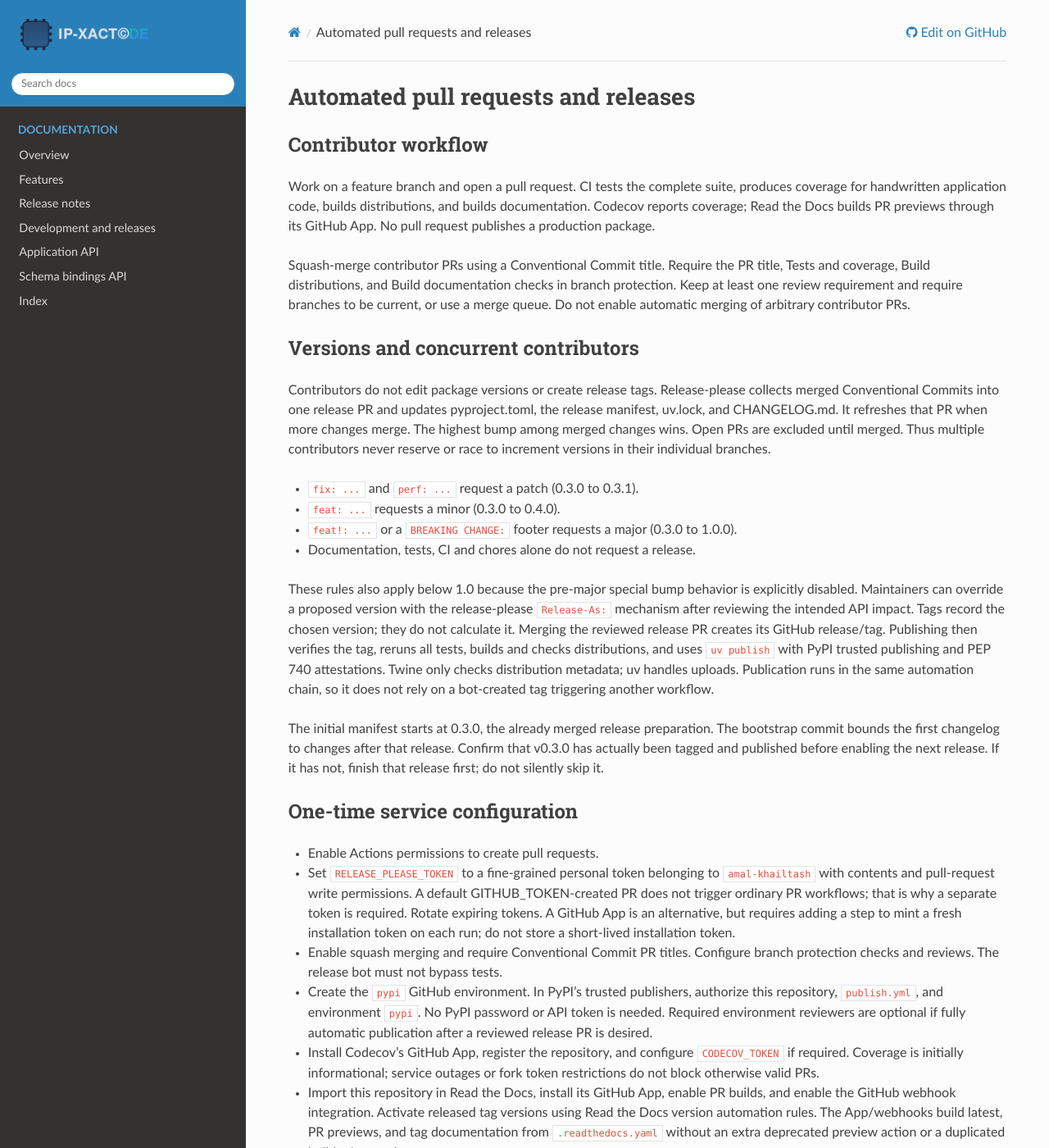
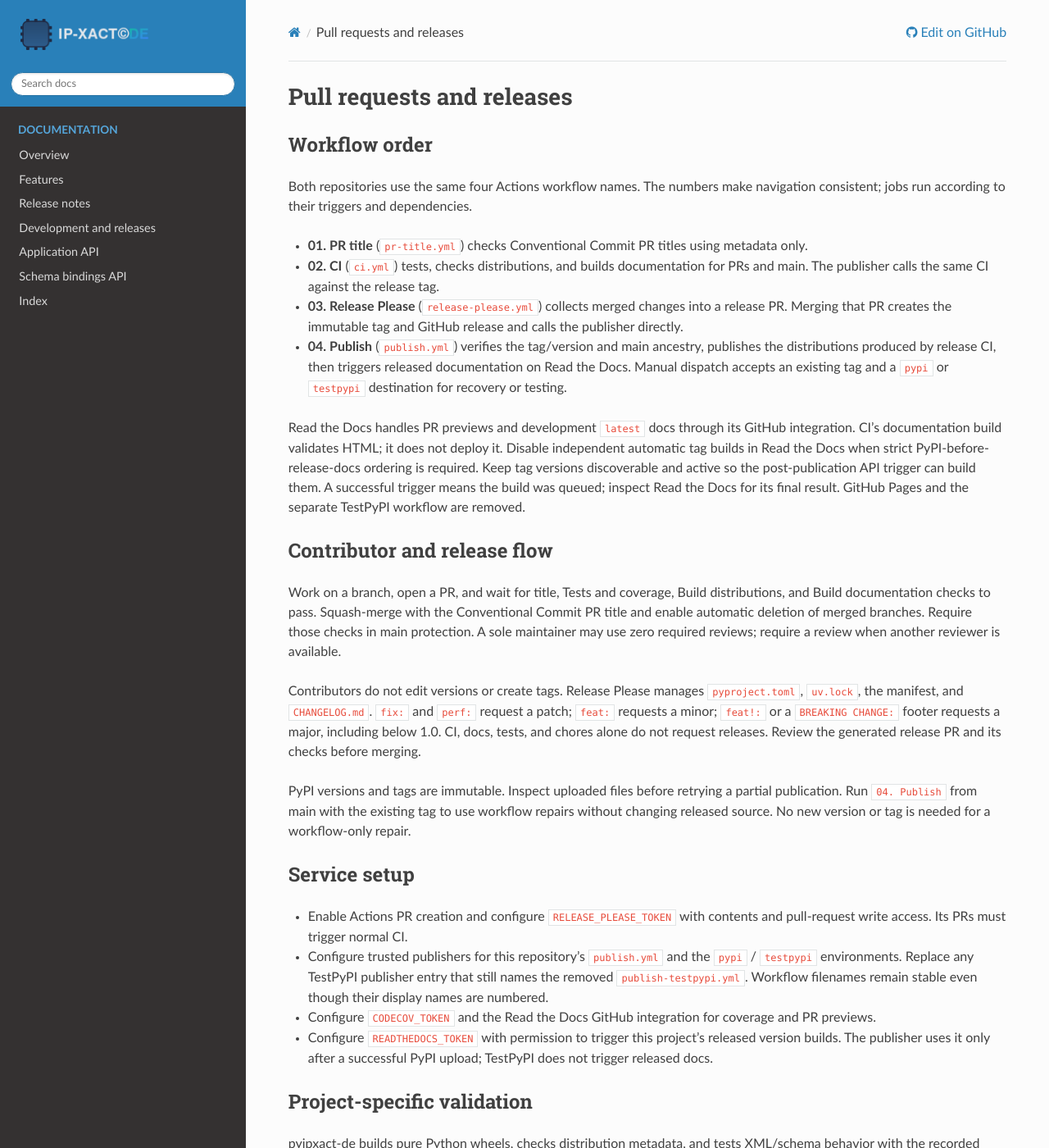
Before and after one commit to amal-khailtash/pyipxact-de, a Sphinx documentation site: the page built from docs/development/releases.rst, in a window 1280 px wide and 1400 px high. Shown: the whole window at 82% size. Built offline with Sphinx 7.4.7 and the Read the Docs theme 3.1.0, drawn with Linux system fonts in a browser that asks for light colours; pages that are not in the unit, such as notebooks, are missing from menus; some of the changed text lies outside the part shown.

Commit message:
ci: consolidate numbered release workflows

```diff
--- a/docs/development/releases.rst
+++ b/docs/development/releases.rst
@@ -1,107 +1,71 @@
-Automated pull requests and releases
-====================================
+Pull requests and releases
+=========================
 
-Contributor workflow
---------------------
+Workflow order
+--------------
 
-Work on a feature branch and open a pull request. CI tests the complete suite,
-produces coverage for handwritten application code, builds distributions, and
-builds documentation. Codecov reports coverage; Read the Docs builds PR previews
-through its GitHub App. No pull request publishes a production package.
+Both repositories use the same four Actions workflow names. The numbers make
+navigation consistent; jobs run according to their triggers and dependencies.
 
-Squash-merge contributor PRs using a Conventional Commit title. Require the
-PR title, Tests and coverage, Build distributions, and Build documentation
-checks in branch protection. Keep at least one review requirement and require
-branches to be current, or use a merge queue. Do not enable automatic merging
-of arbitrary contributor PRs.
+* **01. PR title** (``pr-title.yml``) checks Conventional Commit PR titles using
+  metadata only.
+* **02. CI** (``ci.yml``) tests, checks distributions, and builds documentation
+  for PRs and main. The publisher calls the same CI against the release tag.
+* **03. Release Please** (``release-please.yml``) collects merged changes into a
+  release PR. Merging that PR creates the immutable tag and GitHub release and
+  calls the publisher directly.
+* **04. Publish** (``publish.yml``) verifies the tag/version and main ancestry,
+  publishes the distributions produced by release CI, then triggers released
+  documentation on Read the Docs. Manual dispatch accepts an existing tag and
+  a ``pypi`` or ``testpypi`` destination for recovery or testing.
 
-Versions and concurrent contributors
-------------------------------------
+Read the Docs handles PR previews and development ``latest`` docs through its
+GitHub integration. CI's documentation build validates HTML; it does not deploy
+it. Disable independent automatic tag builds in Read the Docs when strict
+PyPI-before-release-docs ordering is required. Keep tag versions discoverable
+and active so the post-publication API trigger can build them. A successful
+trigger means the build was queued; inspect Read the Docs for its final result.
+GitHub Pages and the separate TestPyPI workflow are removed.
 
-Contributors do not edit package versions or create release tags. Release-please
-collects merged Conventional Commits into one release PR and updates
-pyproject.toml, the release manifest, uv.lock, and CHANGELOG.md. It refreshes
-that PR when more changes merge. The highest bump among merged changes wins.
-Open PRs are excluded until merged. Thus multiple contributors never reserve or
-race to increment versions in their individual branches.
-
-* ``fix: ...`` and ``perf: ...`` request a patch (0.3.0 to 0.3.1).
-* ``feat: ...`` requests a minor (0.3.0 to 0.4.0).
-* ``feat!: ...`` or a ``BREAKING CHANGE:`` footer requests a major (0.3.0 to 1.0.0).
-* Documentation, tests, CI and chores alone do not request a release.
-
-These rules also apply below 1.0 because the pre-major special bump behavior is
-explicitly disabled. Maintainers can override a proposed version with the
-release-please ``Release-As:`` mechanism after reviewing the intended API impact.
-Tags record the chosen version; they do not calculate it. Merging the reviewed
-release PR creates its GitHub release/tag. Publishing then verifies the tag,
-reruns all tests, builds and checks distributions, and uses ``uv publish`` with
-PyPI trusted publishing and PEP 740 attestations. Twine only checks distribution
-metadata; uv handles uploads. Publication runs in the same automation chain, so
-it does not rely on a bot-created tag triggering another workflow.
-
-The initial manifest starts at 0.3.0, the already merged release preparation.
-The bootstrap commit bounds the first changelog to changes after that release.
-Confirm that v0.3.0 has actually been tagged and published before enabling the
-next release. If it has not, finish that release first; do not silently skip it.
-
-One-time service configuration
-------------------------------
-
-* Enable Actions permissions to create pull requests.
-* Set ``RELEASE_PLEASE_TOKEN`` to a fine-grained personal token belonging to
-  ``amal-khailtash`` with contents and pull-request write permissions. A default GITHUB_TOKEN-created PR does not trigger ordinary
-  PR workflows; that is why a separate token is required. Rotate expiring tokens.
-  A GitHub App is an alternative, but requires adding a step to mint a fresh
-  installation token on each run; do not store a short-lived installation token.
-* Enable squash merging and require Conventional Commit PR titles. Configure
-  branch protection checks and reviews. The release bot must not bypass tests.
-* Create the ``pypi`` GitHub environment. In PyPI's trusted publishers, authorize
-  this repository, ``publish.yml``, and environment ``pypi``. No PyPI password
-  or API token is needed. Required environment reviewers are optional if fully
-  automatic publication after a reviewed release PR is desired.
-* Install Codecov's GitHub App, register the repository, and configure
-  ``CODECOV_TOKEN`` if required. Coverage is initially informational; service
-  outages or fork token restrictions do not block otherwise valid PRs.
-* Import this repository in Read the Docs, install its GitHub App, enable PR
-  builds, and enable the GitHub webhook integration. Activate released tag
-  versions using Read the Docs version automation rules. The App/webhooks build
-  latest, PR previews, and tag documentation from ``.readthedocs.yaml`` without
-  an extra deprecated preview action or a duplicated build-trigger token.
-
-Existing actions and retries
+Contributor and release flow
 ----------------------------
 
-``ci.yml`` remains the CI entry point. ``publish.yml`` is now the reusable
-verified publisher, called by release automation; manual dispatch takes an
-existing release tag for recovery after publication fails. PyPI versions are
-immutable: do not overwrite a published version or reuse a tag with new code.
-Inspect which files were uploaded before retrying a partially completed upload.
+Work on a branch, open a PR, and wait for title, Tests and coverage, Build
+distributions, and Build documentation checks to pass. Squash-merge with the
+Conventional Commit PR title and enable automatic deletion of merged branches.
+Require those checks in main protection. A sole maintainer may use zero required
+reviews; require a review when another reviewer is available.
 
-The manual TestPyPI and GitHub Pages actions are retained as optional fallback
-flows. TestPyPI uses the same uv trusted publishing and attestation steps as
-production, with environment ``testpypi``. Authorize ``publish-testpypi.yml``
-and that environment as a trusted publisher on TestPyPI. They do not run automatically. Disable them in GitHub only after the new
-services have been verified. TestPyPI publication does not create a release.
+Contributors do not edit versions or create tags. Release Please manages
+``pyproject.toml``, ``uv.lock``, the manifest, and ``CHANGELOG.md``. ``fix:`` and
+``perf:`` request a patch; ``feat:`` requests a minor; ``feat!:`` or a
+``BREAKING CHANGE:`` footer requests a major, including below 1.0. CI, docs,
+tests, and chores alone do not request releases. Review the generated release
+PR and its checks before merging.
 
-Implementation sources
-----------------------
+PyPI versions and tags are immutable. Inspect uploaded files before retrying a
+partial publication. Run ``04. Publish`` from main with the existing tag to use
+workflow repairs without changing released source. No new version or tag is
+needed for a workflow-only repair.
 
-* `Google release-please <https://github.com/googleapis/release-please>`_
-* `Release-please GitHub Action <https://github.com/googleapis/release-please-action>`_
-* `uv trusted publishing example <https://github.com/astral-sh/trusted-publishing-examples>`_
-* `Codecov action <https://github.com/codecov/codecov-action>`_
-* `Read the Docs configuration <https://docs.readthedocs.com/platform/stable/config-file/v2.html>`_
+Service setup
+-------------
 
-The local pysystemc project provided the test/coverage and publication patterns.
-Its native manylinux/auditwheel steps are unnecessary for this pure-Python wheel.
+* Enable Actions PR creation and configure ``RELEASE_PLEASE_TOKEN`` with contents
+  and pull-request write access. Its PRs must trigger normal CI.
+* Configure trusted publishers for this repository's ``publish.yml`` and the
+  ``pypi`` / ``testpypi`` environments. Replace any TestPyPI publisher entry that
+  still names the removed ``publish-testpypi.yml``. Workflow filenames remain
+  stable even though their display names are numbered.
+* Configure ``CODECOV_TOKEN`` and the Read the Docs GitHub integration for
+  coverage and PR previews.
+* Configure ``READTHEDOCS_TOKEN`` with permission to trigger this project's
+  released version builds. The publisher uses it only after a successful PyPI
+  upload; TestPyPI does not trigger released docs.
 
-Publication verification
-------------------------
+Project-specific validation
+---------------------------
 
-The manual TestPyPI run on 2026-10-20 verified the feature branch: the full test
-suite, distribution build and metadata checks passed, attestations were
-generated, and uv uploaded both 0.3.0 distributions using trusted publishing.
-See `the successful run <https://github.com/amal-khailtash/pyipxact-de/actions/runs/39367527992>`_.
-Production PyPI and release-please creation still require their own end-to-end
-verification after merge.
+pyipxact-de builds pure Python wheels, checks distribution metadata, and tests
+XML/schema behavior with the recorded schema submodule and native XML tools.
+Publication uses uv trusted publishing with PEP 740 attestations.
```
Also changed, not shown: CHANGELOG.md (+5 -0 lines), README.md (+1 -1 lines), 6 other files.
